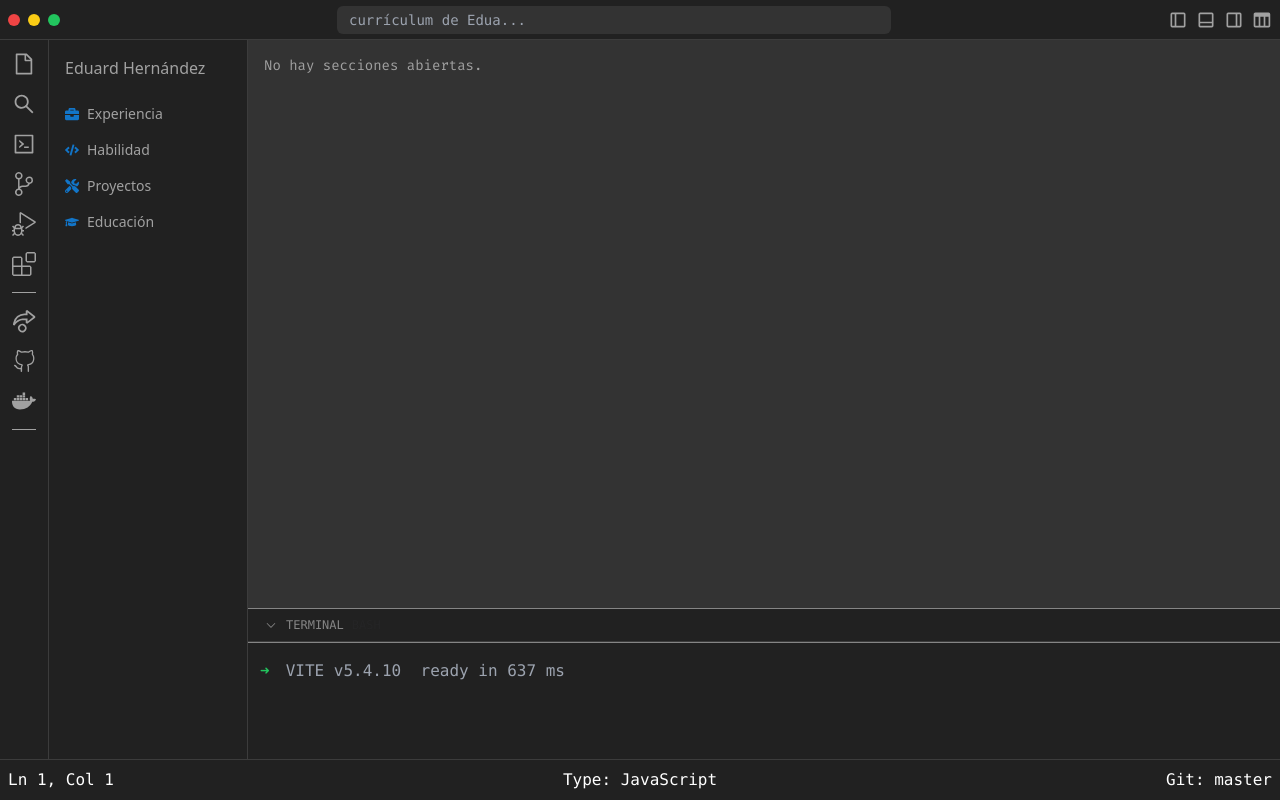
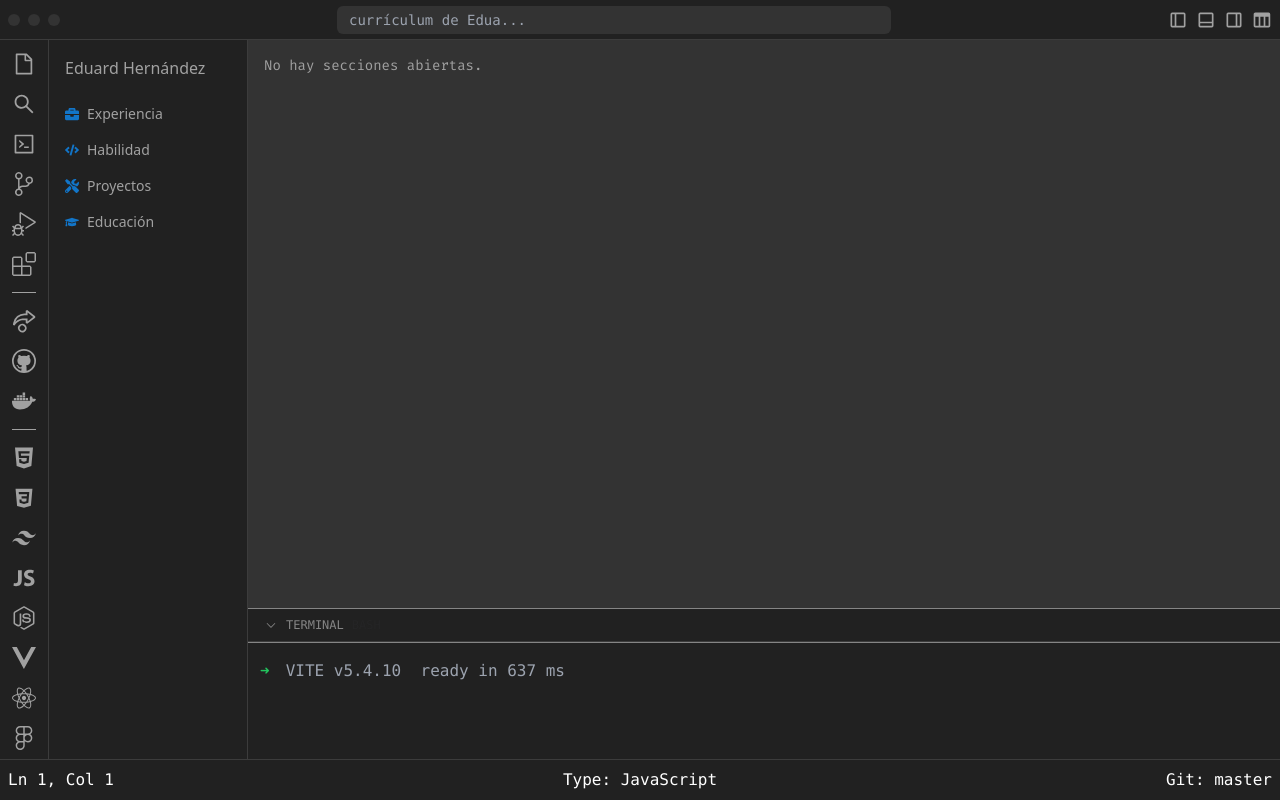
Before and after one commit to trosdesuru/resumee, a React (Vite) app in the folder project/: page / in a window 1280 px wide. Built offline with nearby package versions, Linux system fonts and the light colour scheme; a web font is replaced by a local one.

Commit message:
enhanced visual on TopBar.jsx & SideBarIcon.jsx, #cv

```diff
--- a/project/src/components/SideBarIcons.jsx
+++ b/project/src/components/SideBarIcons.jsx
@@ -1,7 +1,12 @@
 import React from 'react'
 import { AiOutlineFile, AiOutlineSearch, AiOutlineCode } from 'react-icons/ai'
-import { VscSourceControl, VscDebugAlt, VscExtensions, VscLiveShare, VscGithubAlt } from 'react-icons/vsc'
-import { FaDocker } from 'react-icons/fa'
+import { VscSourceControl, VscDebugAlt, VscExtensions, VscLiveShare, VscGithub } from 'react-icons/vsc'
+import { FaDocker, FaHtml5, FaReact, FaFigma, FaNodeJs } from 'react-icons/fa'
+import { RiTailwindCssFill } from "react-icons/ri"
+import { SiVitess, SiVisualstudiocode, SiVim } from "react-icons/si"
+import { IoLogoJavascript } from "react-icons/io"
+import { MdCss } from "react-icons/md"
+import { DiCss3 } from "react-icons/di"
 
 const SidebarIcons = () => {
   return (
@@ -19,12 +24,21 @@ const SidebarIcons = () => {
 
       <div className="flex flex-col items-center space-y-4">
         <VscLiveShare className="text-textPrimary text-2xl cursor-pointer hover:text-blue-400 transition duration-200" />
-        <VscGithubAlt className="text-textPrimary text-2xl cursor-pointer hover:text-blue-400 transition duration-200" />
+        <VscGithub className="text-textPrimary text-2xl cursor-pointer hover:text-blue-400 transition duration-200" />
         <FaDocker className="text-textPrimary text-2xl cursor-pointer hover:text-blue-400 transition duration-200" />
       </div>
       <div className="border-t border-textPrimary my-4"></div>
       <div className="flex flex-col items-center space-y-4">
-        {/* TODO Stack Icons I work on it */}
+        <FaHtml5 className="text-textPrimary text-2xl cursor-pointer hover:text-blue-400 transition duration-200" />
+        <DiCss3 className="text-textPrimary text-2xl cursor-pointer hover:text-blue-400 transition duration-200" />
+        <RiTailwindCssFill className="text-textPrimary text-2xl cursor-pointer hover:text-blue-400 transition duration-200"/>
+        <IoLogoJavascript className="text-textPrimary text-2xl cursor-pointer hover:text-blue-400 transition duration-200" />
+        <FaNodeJs className="text-textPrimary text-2xl cursor-pointer hover:text-blue-400 transition duration-200" />
+        <SiVitess className="text-textPrimary text-2xl cursor-pointer hover:text-blue-400 transition duration-200" />
+        <FaReact className="text-textPrimary text-2xl cursor-pointer hover:text-blue-400 transition duration-200" />
+        <FaFigma className="text-textPrimary text-2xl cursor-pointer hover:text-blue-400 transition duration-200" />
+        <SiVisualstudiocode className="text-textPrimary text-2xl cursor-pointer hover:text-blue-400 transition duration-200" />
+        <SiVim className="text-textPrimary text-2xl cursor-pointer hover:text-blue-400 transition duration-200" />
       </div>
     </div>
   )
--- a/project/src/components/TopBar.jsx
+++ b/project/src/components/TopBar.jsx
@@ -7,9 +7,9 @@ const TopBar = () => {
     <div className='fixed top-0 w-full flex items-center h-10 justify-between bg-background border-b border-border z-10'>
 
       <div className='flex items-center space-x-2 ml-2'>
-        <button className='size-3 bg-red-500 rounded-full hover:bg-red-600 transition-all'></button>
-        <button className='size-3 bg-yellow-400 rounded-full hover:bg-yellow-600 transition-all'></button>
-        <button className='size-3 bg-green-500 rounded-full hover:bg-green-600 transition-all'></button>
+        <button className='size-3 bg-gray rounded-full hover:bg-red-500 transition-all'></button>
+        <button className='size-3 bg-gray rounded-full hover:bg-yellow-400 transition-all'></button>
+        <button className='size-3 bg-gray rounded-full hover:bg-green-500 transition-all'></button>
       </div>
 
       <div className='flex-1'>
```
